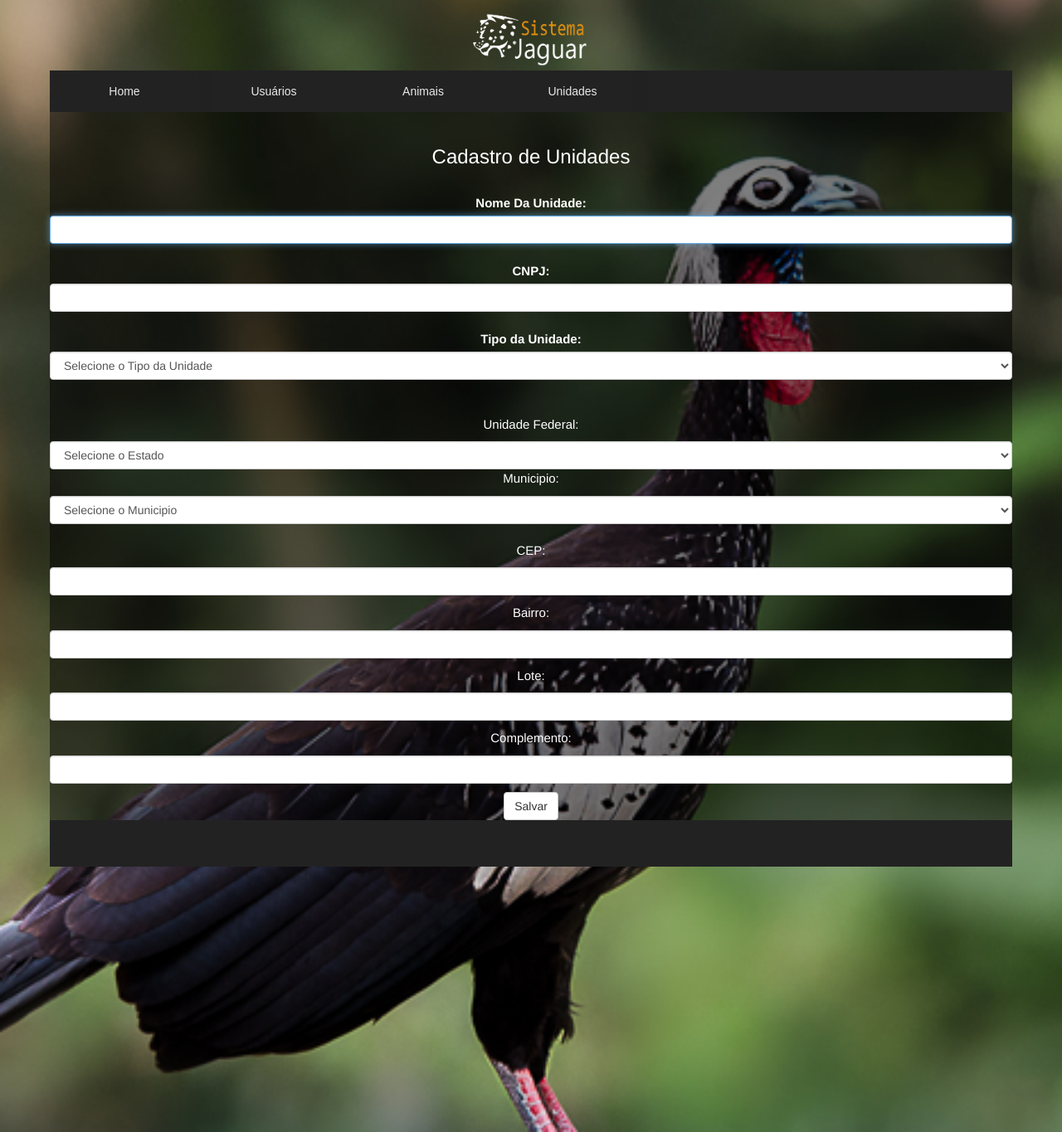
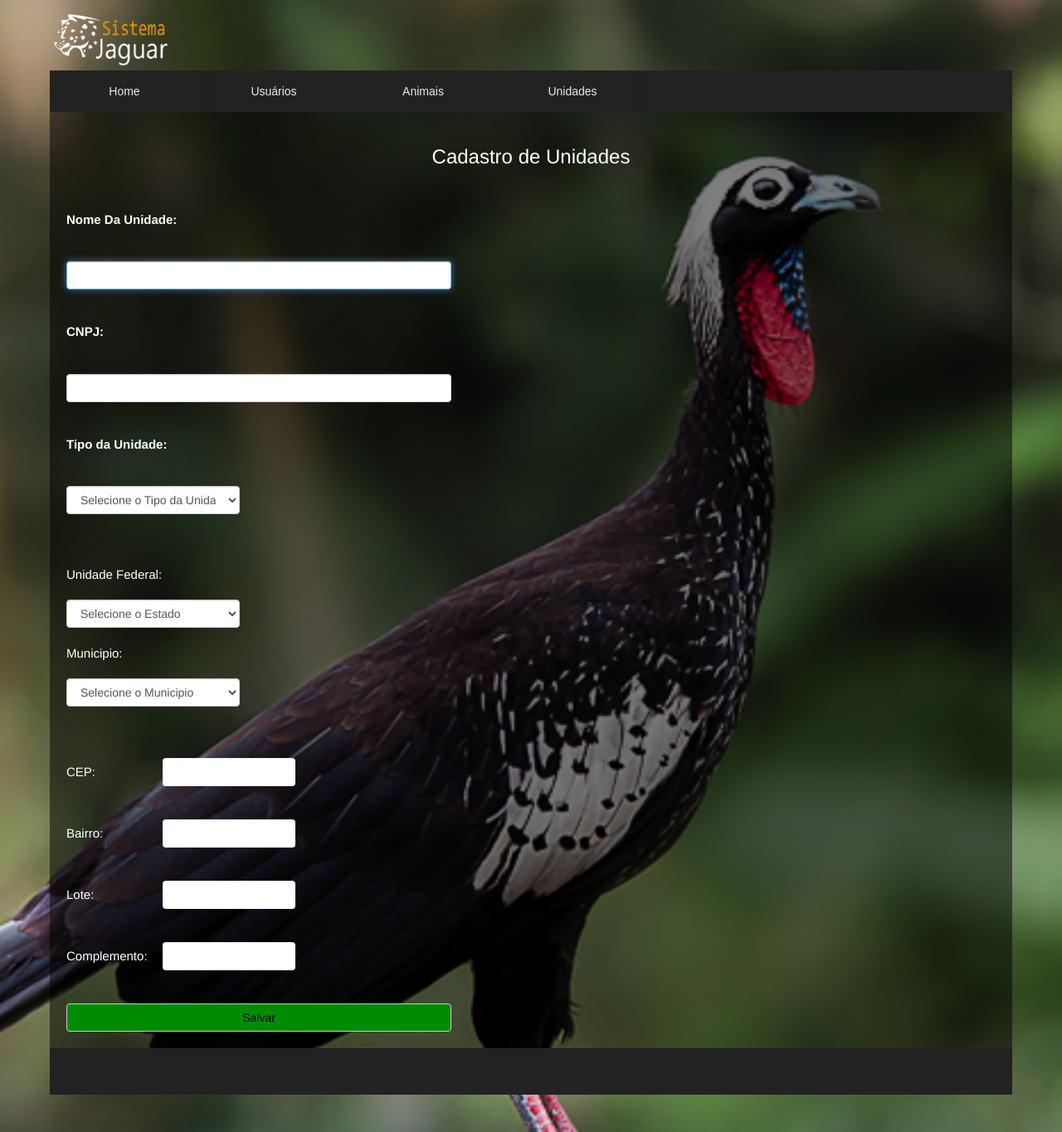
Before and after one commit to EddiePrince/SistemaJaguar, a PHP site: page /CadastroUnidade.php in a window 1280 px wide. Shown: the whole page at 83% size. Run offline with PHP 8.4, Linux system fonts and the light colour scheme; a user stored in the database is signed in.

Commit message:
Tela Cadastrar de unidades Administrador

```diff
--- a/CadastroUnidade.php
+++ b/CadastroUnidade.php
@@ -32,11 +32,11 @@
 				<form method="post" action="post_cadastro_unidades.php"><br>
           			<h3>Cadastro de Unidades</h3><br>
 
-					<label>Nome Da Unidade:</label><br>
-					<input class="form-control" type="text" name="nomeUnidade"  autofocus><br>
+					<label>Nome Da Unidade:</label>
+					<input class="form-control" type="text" name="nomeUnidade"  autofocus>
 
-					<label>CNPJ:</label><br>
-					<input class="form-control" type="text" name="cnpj" ><br>
+					<label>CNPJ:</label>
+					<input class="form-control" type="text" name="cnpj">
 
 
 					<label>Tipo da Unidade:</label><br>
@@ -44,7 +44,7 @@
           				<option >Selecione o Tipo da Unidade</option>
           					<option>Central</option>
          		 		<option>Regional</option>
-        </select><br><br>
+        			</select><br>
 
         			<p>Unidade Federal:</p>
 						<select class="form-control" name="uf">
@@ -128,19 +128,21 @@
 								<option value="Xambioá">Xambioá</option>
 							</select><br>
 
+						<div class="endereco">
 						<p>CEP:</p>
-						<p><input class="form-control" type="text" name="cep"></p>
+						<input class="form-control" type="text1" name="cep">
 
 						<p>Bairro:</p>
-						<p><input class="form-control" type="text" name="bairro"></p>
+						<input class="form-control" type="text1" name="bairro">
 
 						<p>Lote:</p>
-						<p><input class="form-control" type="text" name="lote"></p>
+						<input class="form-control" type="text1" name="lote">
 
 						<p>Complemento:</p>
-						<p><input class="form-control" type="text" name="complemento"></p>
+						<input class="form-control" type="text1" name="complemento">
+						</div>
 
-					<input class="btn btn-default" name="submit" type="submit" value="Salvar">
+					<input class="btn btn-default" id="salva" name="submit" type="submit" value="Salvar">
 				</form>
 			</div>
       </div>
--- a/style.css
+++ b/style.css
@@ -402,6 +402,7 @@
 	text-align: center;
 	top: 0;
 }
+
  #pageListaAgente{
   background-image: url("img/36.jpg");
   background-color: white;
@@ -419,6 +420,7 @@
 	text-align: center;
 	top: 0;
 }
+
  .msgRecSenha{
 	background-color: yellow;
 	opacity: .3;
@@ -429,6 +431,7 @@
 	min-height: 42px;
 	max-width: 500px;
 }
+
 #pageUsuario {
   background-image: url("img/12.jpg");
   background-color: white;
@@ -446,6 +449,7 @@
 	text-align: center;
 	top: 0;
 }
+
 #pageListaUsuario {
   background-image: url("img/18.jpg");
   background-color: white;
@@ -463,6 +467,7 @@
 	text-align: center;
 	top: 0;
 }
+
 #pageAnimal {
   background-image: url("img/27.jpg");
   background-color: white;
@@ -480,6 +485,7 @@
 	text-align: center;
 	top: 0;
 }
+
 #pageAnimalAgente {
   background-image: url("img/16.jpg");
   background-color: white;
@@ -497,6 +503,7 @@
 	text-align: center;
 	top: 0;
 }
+
 #pageListaAnimais {
   background-image: url("img/28.jpg");
   background-color: white;
@@ -514,6 +521,7 @@
 	text-align: center;
 	top: 0;
 }
+
 #pageListaAnimalAgente {
   background-image: url("img/33.jpg");
   background-color: white;
@@ -531,6 +539,7 @@
 	text-align: center;
 	top: 0;
 }
+
 #pagePerfilAnimal {
   background-image: url("img/10.jpg");
   background-color: white;
@@ -563,9 +572,59 @@
 	padding: 3em;
 	position: absolute;
 	right: 0;
-	text-align: center;
 	top: 0;
 }
+
+#pageUnidade h3{
+	text-align: center;
+}
+
+#pageUnidade input{
+width: 40%;
+margin: 20px;
+}
+
+#pageUnidade select{
+width: 18%;
+margin: 20px;
+}
+
+#pageUnidade label{
+width: 18%;
+margin: 20px;
+}
+
+#pageUnidade p{
+width: 18%;
+margin: 20px;
+}
+
+#salva{
+	width: 10px;
+	color: #000000;
+	background: #018b02;
+	text-align: center;
+}
+
+.endereco{
+	width: 400px;
+}
+
+.endereco p{
+background-size: 20px;
+  display: inline-block;
+  vertical-align: middle;
+  box-sizing: border-box;
+}
+
+input[type="text1"]{
+  line-height: 32px;
+  display: inline-block;
+  vertical-align: middle;
+  width: 343px;
+  border: none;
+}
+
 #pageListaUnidade {
   background-image: url("img/21.jpg");
   background-color: white;
@@ -583,6 +642,7 @@
 	text-align: center;
 	top: 0;
 }
+
 #pageListaUnidadeAgente {
   background-image: url("img/17.jpg");
   background-color: white;
@@ -617,7 +677,6 @@
   }
 }
 
-
 /* Tabela lista de animais */
 .table{
 	border:1px;
```
Lines whose indentation alone changed are shown as unchanged.
